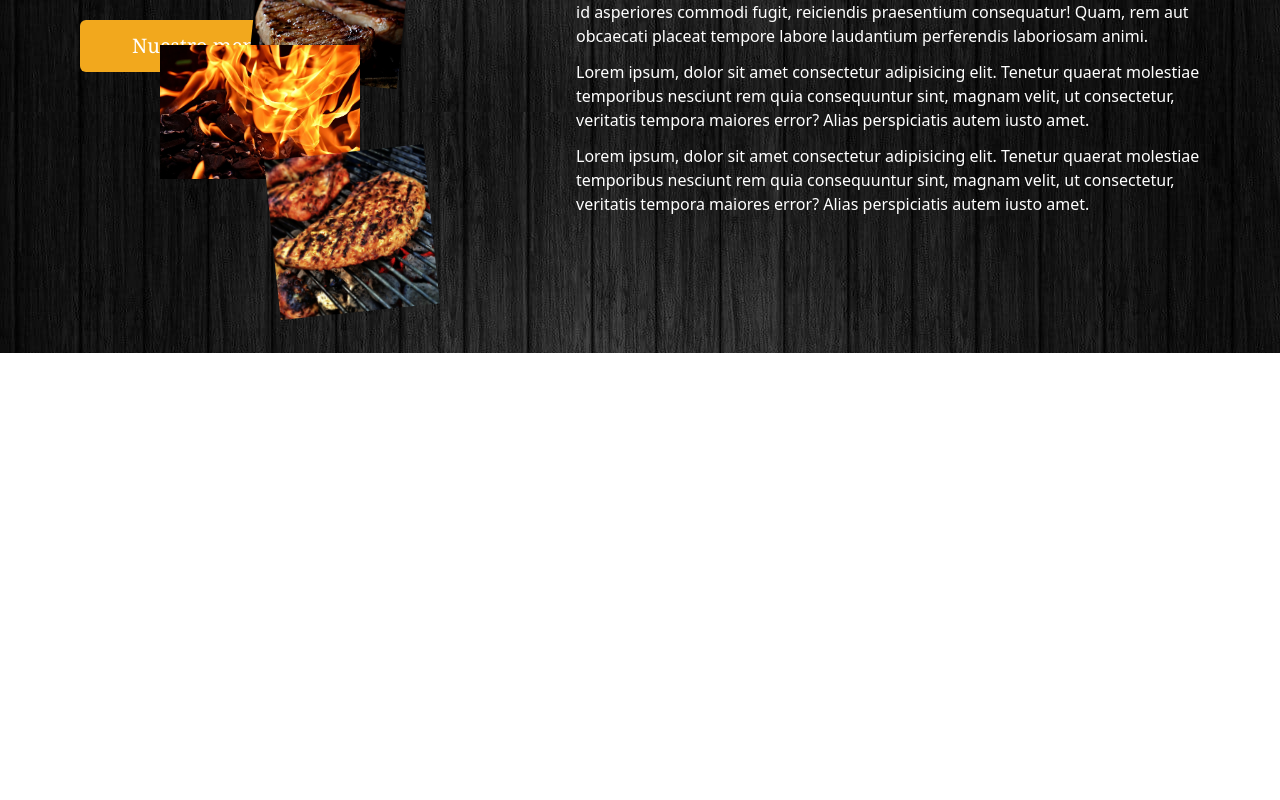
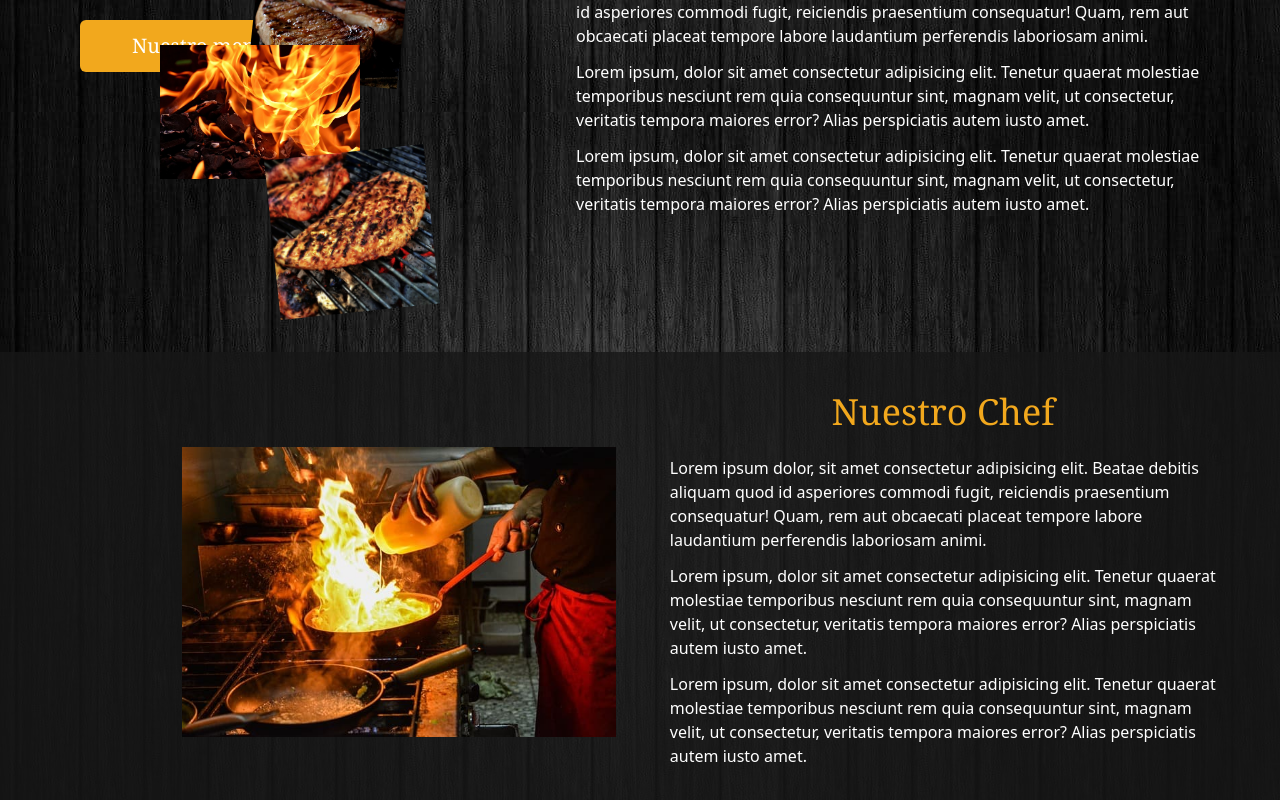
Before and after one commit to Mac32/parripollos-baje, a Next.js app: page / in a window 1280 px wide. Shown: the part 688-1488 px from the top of the page. Before the commit the page ends 1041 px from the top, so only its background shows below. Built offline with nearby package versions, Linux system fonts and the light colour scheme.

Commit message:
Add section of "OurChef"

```diff
--- /dev/null
+++ b/src/components/SectionOurChef.tsx
@@ -0,0 +1,27 @@
+import Image from 'next/image'
+import chef from '../assets/Images/chef.jpg'
+
+export default function SectionOurCheft (): JSX.Element {
+  return (
+    <div className='flex justify-around pl-32 h-[30rem] bg-[#171717]/80'>
+      <div className='flex flex-col justify-center'>
+        <Image
+          className=' w-4/5 mx-auto'
+          src={chef}
+          alt='Image of a fire'
+          width={350}
+        />
+      </div>
+      <div className='w-[56%] mr-16'>
+        <h2 className='text-[#F2A81D] text-center font-serif text-4xl mt-10'>Nuestro Chef</h2>
+        <div className='text-white mt-6'>
+          <p>Lorem ipsum dolor, sit amet consectetur adipisicing elit. Beatae debitis aliquam quod id asperiores commodi fugit, reiciendis praesentium consequatur! Quam, rem aut obcaecati placeat tempore labore laudantium perferendis laboriosam animi.</p>
+          <p className='mt-3'>Lorem ipsum, dolor sit amet consectetur adipisicing elit. Tenetur quaerat molestiae temporibus nesciunt rem quia consequuntur sint, magnam velit, ut consectetur, veritatis tempora maiores error? Alias perspiciatis autem iusto amet.
+          </p>
+          <p className='mt-3'>Lorem ipsum, dolor sit amet consectetur adipisicing elit. Tenetur quaerat molestiae temporibus nesciunt rem quia consequuntur sint, magnam velit, ut consectetur, veritatis tempora maiores error? Alias perspiciatis autem iusto amet.
+          </p>
+        </div>
+      </div>
+    </div>
+  )
+}
--- a/src/pages/index.tsx
+++ b/src/pages/index.tsx
@@ -1,5 +1,6 @@
 import Hero from '@/components/Hero'
 import Layout from '@/components/Layout'
+import SectionOurChef from '@/components/SectionOurChef'
 import SectionOurHistory from '@/components/SectionOurHistory'
 
 export default function Home (): JSX.Element {
@@ -8,6 +9,7 @@ export default function Home (): JSX.Element {
       <>
         <Hero />
         <SectionOurHistory />
+        <SectionOurChef />
       </>
 
     </Layout>
```
Also changed, not shown: src/assets/Images/chef.jpg (added).
